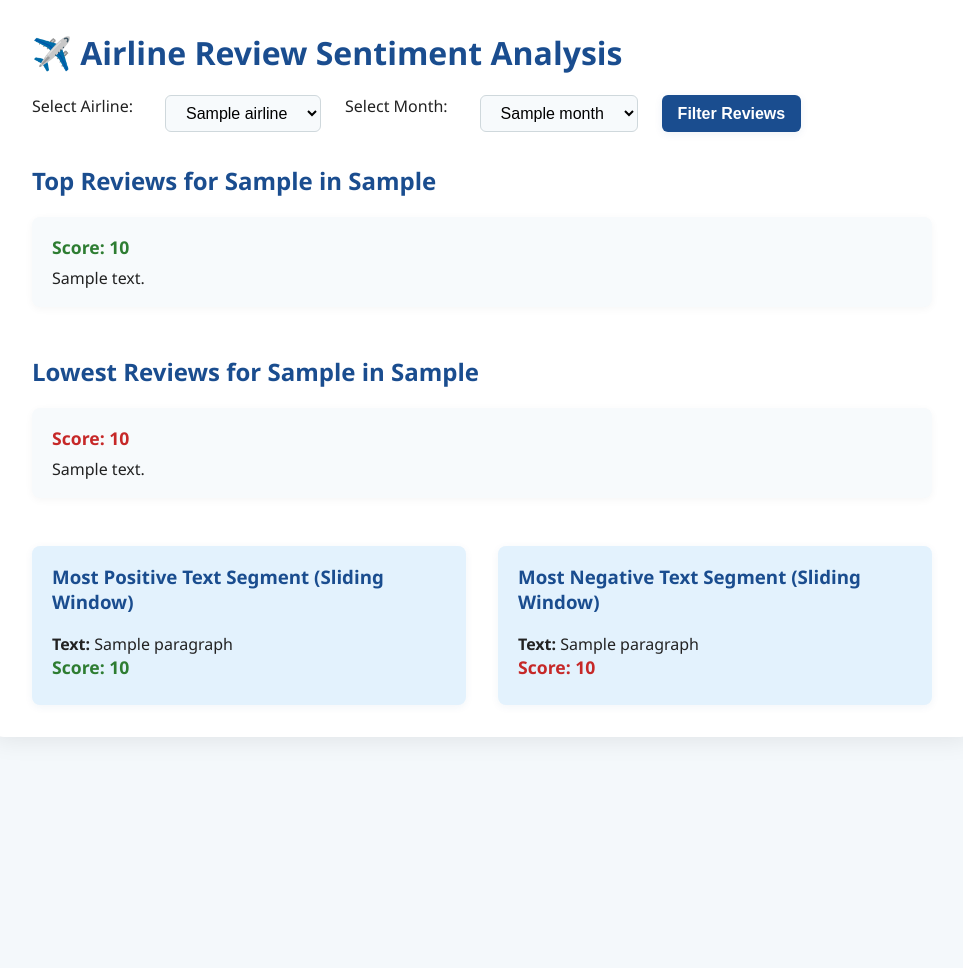
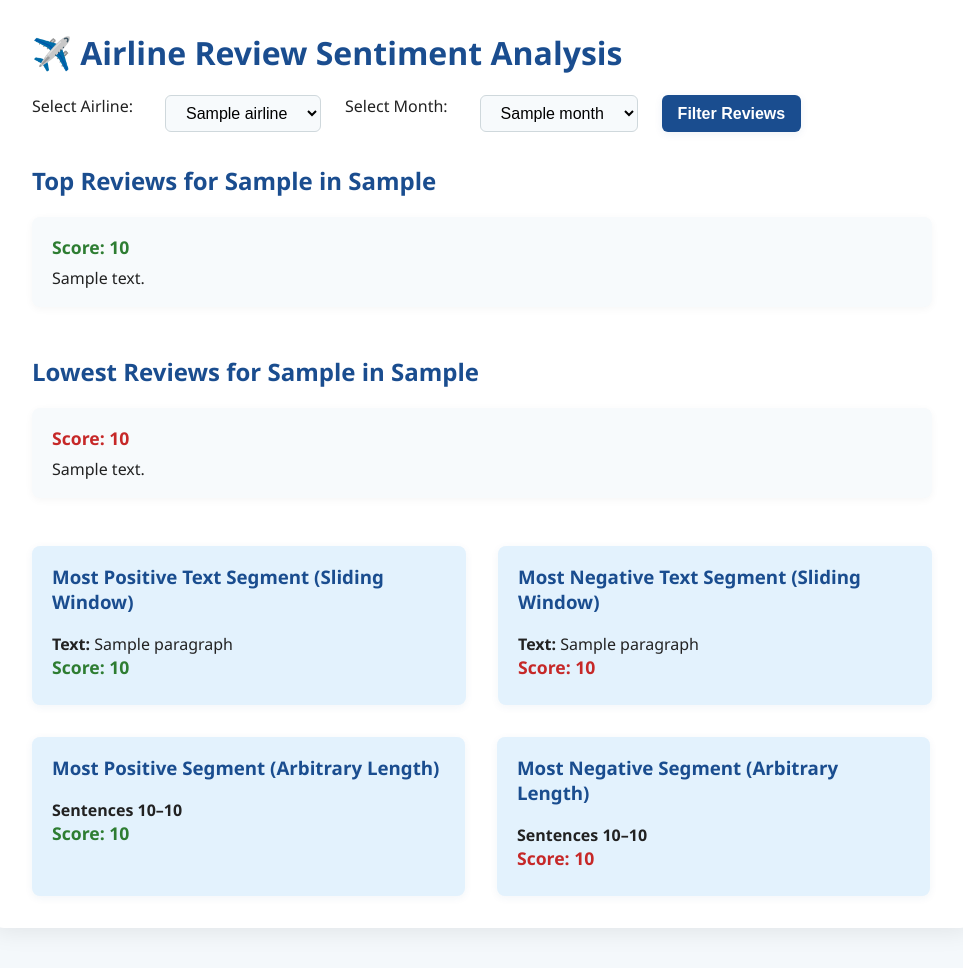
Before and after one commit to DyanelLancea/Airline-Review-Sentiement-Analysis, a Python web app: template templates/index.html in a window 1280 px wide. Shown: the part 41-1009 px from the top of the page, without its empty margins (158-1121 px from the left). Before the commit the page ends 746 px from the top, so only its background shows below. Run offline with Jinja, Linux system fonts and the light colour scheme; the template is opened without the code that fills it: most values are stand-ins (such as "Sample title", 1, 10 or a date in 2020).

Commit message:
added arbitrary length

```diff
--- a/static/style.css
+++ b/static/style.css
@@ -116,3 +116,10 @@
         gap: 16px;
     }
 }
+
+.more-link{
+  display:inline; cursor:pointer; font-weight:600;
+  color:#2563eb; text-decoration:none; border-radius:6px;
+}
+.more-link:hover{ text-decoration:underline; }
+.more-link:focus-visible{ outline:3px solid #93c5fd; outline-offset:2px; }
--- a/templates/index.html
+++ b/templates/index.html
@@ -74,7 +74,83 @@
                     <div class="review-score negative">Score: {{ negative_window.score }}</div>
                 </div>
             {% endif %}
+            <div class="window-section">
+            {% if pos_segment %}
+                <div class="window-box">
+                <h3>Most Positive Segment (Arbitrary Length)</h3>
+                <div><strong>Sentences {{ pos_segment.start + 1 }}–{{ pos_segment.end + 1 }}</strong></div>
+                <div class="review-score positive">Score: {{ pos_segment.score }}</div>
+
+                <!-- was: <div>{{ pos_segment.text }}</div> -->
+                <div class="chunked"
+                    data-sentences='{{ pos_segment.sentences | tojson }}'
+                    data-chunk="3"></div>
+                <noscript>{{ pos_segment.text }}</noscript>
+                </div>
+            {% endif %}
+
+            {% if neg_segment %}
+                <div class="window-box">
+                <h3>Most Negative Segment (Arbitrary Length)</h3>
+                <div><strong>Sentences {{ neg_segment.start + 1 }}–{{ neg_segment.end + 1 }}</strong></div>
+                <div class="review-score negative">Score: {{ neg_segment.score }}</div>
+
+                <!-- was: <div>{{ neg_segment.text }}</div> -->
+                <div class="chunked"
+                    data-sentences='{{ neg_segment.sentences | tojson }}'
+                    data-chunk="3"></div>
+                <noscript>{{ neg_segment.text }}</noscript>
+                </div>
+            {% endif %}
+            </div>
         </div>
     </div>
 </body>
 </html>
+
+<script>
+document.addEventListener('DOMContentLoaded', () => {
+  function buildChunked(box, sentences, chunkSize){
+    let idx = 0;
+    const textEl = document.createElement('span');
+
+    const more = document.createElement('a');
+    more.href = '#';
+    more.className = 'more-link';
+
+    function setLabel(){
+      const left = Math.max(0, sentences.length - idx);
+      if (left === 0) { more.remove(); return; }
+      const step = Math.min(chunkSize, left);
+      more.textContent = `… show ${step} more`;
+    }
+
+    function addChunk(e){
+      if (e) e.preventDefault();
+      const end = Math.min(idx + chunkSize, sentences.length);
+      const part = sentences.slice(idx, end).join(' ');
+      textEl.textContent += (idx ? ' ' : '') + part;
+      idx = end;
+      setLabel();
+    }
+
+    more.addEventListener('click', addChunk);
+    more.addEventListener('keydown', (e) => {
+      if (e.key === 'Enter' || e.key === ' ') { e.preventDefault(); addChunk(); }
+    });
+
+    box.appendChild(textEl);
+    box.appendChild(document.createTextNode(' '));
+    box.appendChild(more);
+
+    setLabel();
+    addChunk(); // show first chunk immediately
+  }
+
+  document.querySelectorAll('.chunked').forEach(box => {
+    const sentences = JSON.parse(box.dataset.sentences || '[]');
+    const chunkSize = parseInt(box.dataset.chunk || '3', 10);
+    buildChunked(box, sentences, chunkSize);
+  });
+});
+</script>
```
Also changed, not shown: static/script.js (added, +44 -0 lines), 1 other file.
